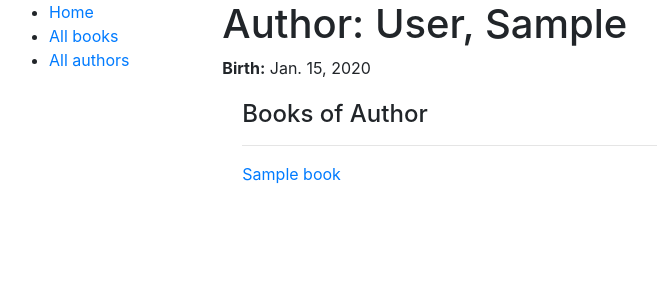
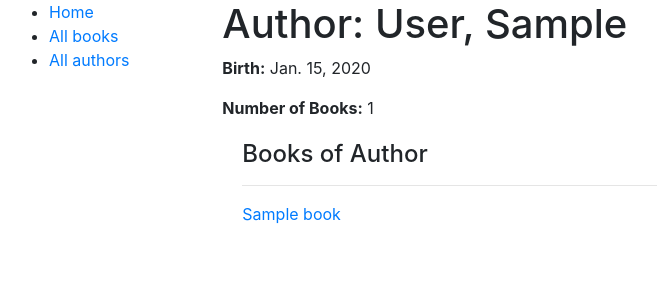
Before and after one commit to msamancioglu/python_django_library_example, a Django app: page /catalog/author/1 in a window 1280 px wide. Shown: the top 300 px of the page, without its empty margins (6-663 px from the left). Run offline with Django 3.2, Linux system fonts and the light colour scheme; tables that the repository leaves empty hold one stand-in row (values such as "Sample post"); some libraries are stand-ins or nearby versions.

Commit message:
added number of book for author detail

```diff
--- a/catalog/templates/catalog/author_detail.html
+++ b/catalog/templates/catalog/author_detail.html
@@ -2,9 +2,13 @@
 {% block content %}
 <h1>Author: {{ author.last_name }}, {{ author.first_name }}</h1>
 <p><strong>Birth:</strong> {{ author.date_of_birth }}</p>
+<p><strong>Number of Books:</strong> {{ author.book_set.all.count }}</p>
+
 <div style="margin-left:20px;margin-top:20px">
-<h4>Books of Author</h4>
-{% for book in author.book_set.all %}
+
+    <h4>Books of Author</h4>
+
+    {% for book in author.book_set.all %}
 <hr>
 
     <a href="{{ book.get_absolute_url }}">{{ book.title }}</a>
```
